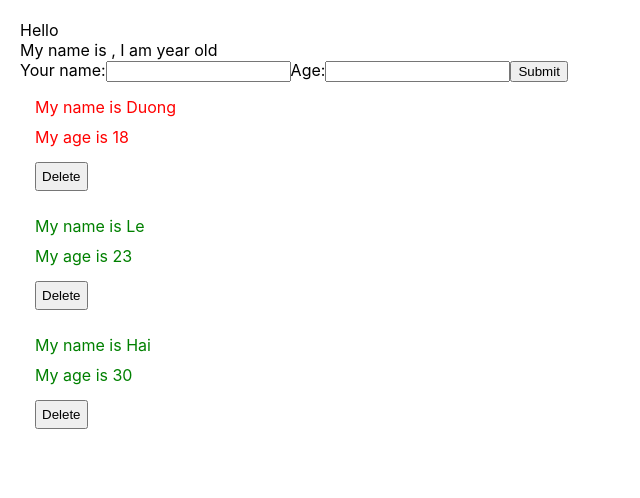
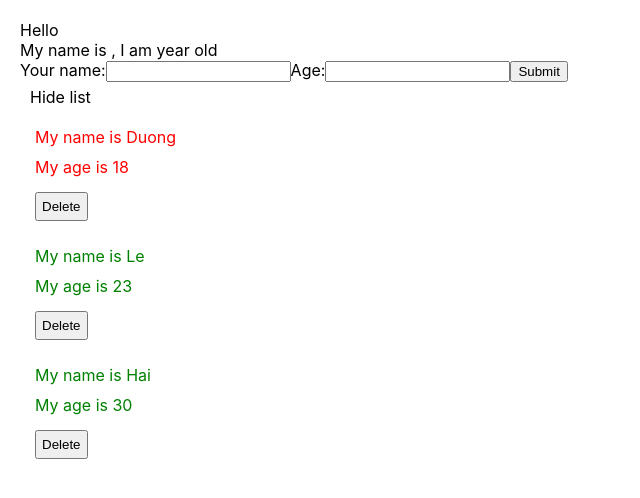
Before and after one commit to haiduong1706/react-prj, a React (Create React App) app: page / in a window 1280 px wide. Shown: the top 498 px of the page, without its empty margins (0-640 px from the left). Built offline with nearby package versions, Linux system fonts and the light colour scheme.

Commit message:
useState hook

```diff
--- a/src/components/DisplayInfor.js
+++ b/src/components/DisplayInfor.js
@@ -1,4 +1,4 @@
-import React from "react";
+import React, { useState } from "react";
 import "./DisplayInfor.scss";
 import logo from "./../logo.svg";
 
@@ -41,10 +41,17 @@ import logo from "./../logo.svg";
 
 const DisplayInfor = (props) => {
   const { listUsers } = props;
+  const [isShowList, setShowList] = useState(true);
+  const handleShowList = () => {
+    setShowList(!isShowList);
+  };
 
   return (
     <div className="display-infor-container">
-      {true && (
+      <div>
+        <span onClick={() => handleShowList()}>{isShowList === true? "Hide list":"Show list"}</span>
+      </div>
+      {isShowList && (
         <>
           {listUsers.map((user, index) => {
             return (
```
